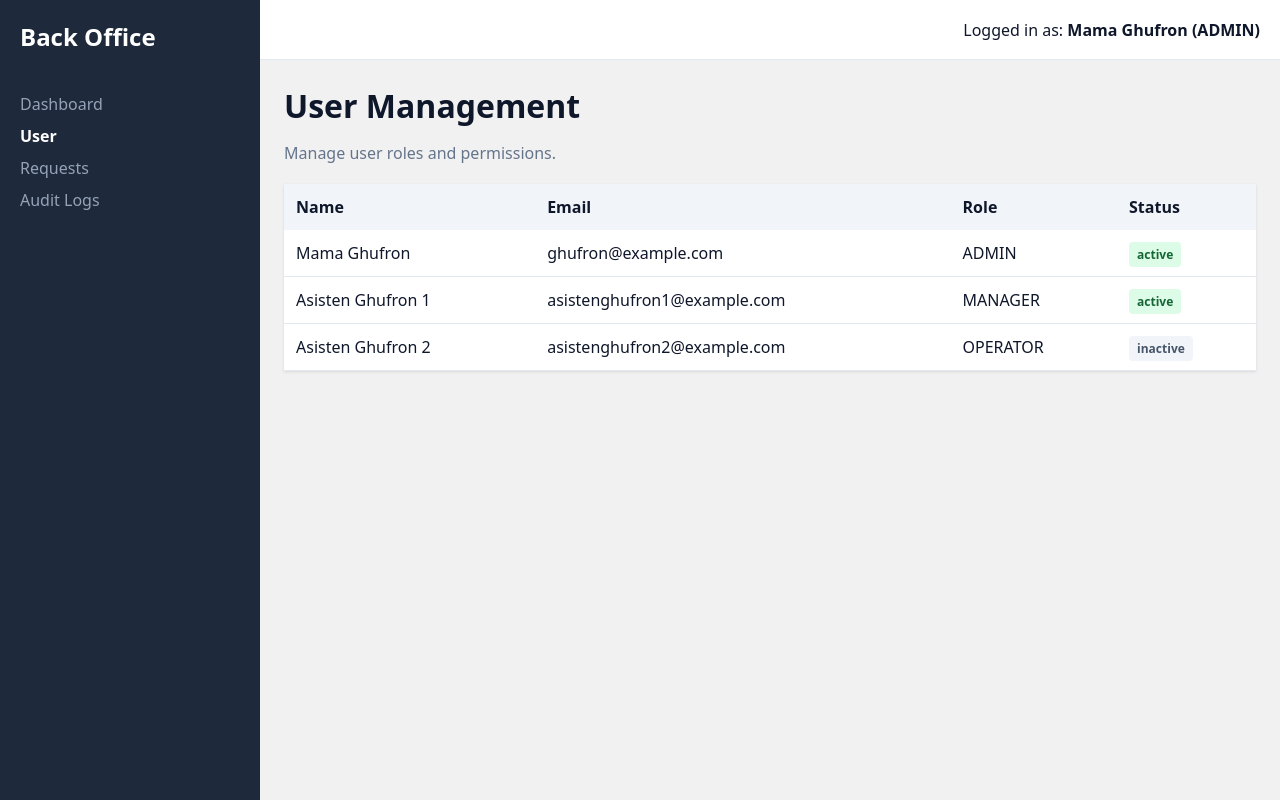
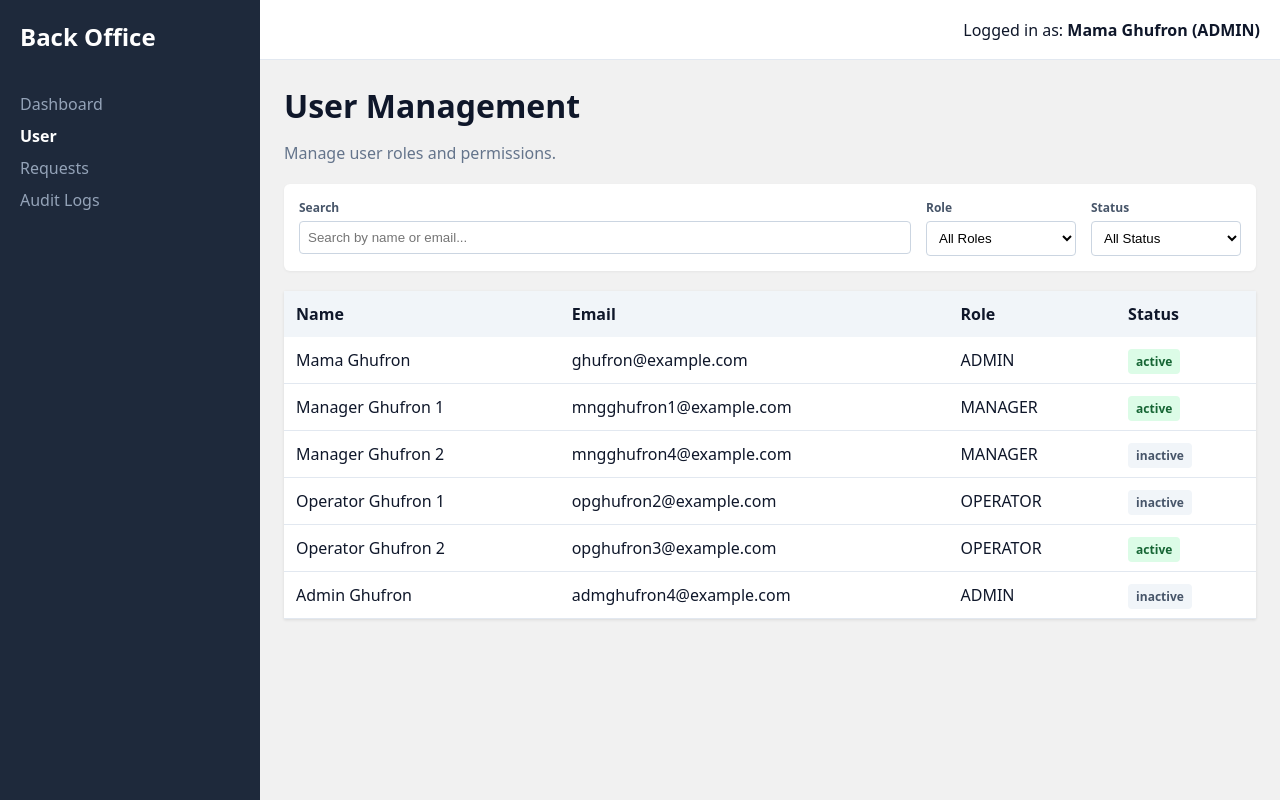
Before and after one commit to Agilbay04/backoffice-capstone, a React (Vite) app: page / in a window 1280 px wide. Built offline with nearby package versions, Linux system fonts and the light colour scheme.

Commit message:
feat(20260518): implement client-side local state filtering for users page

```diff
--- a/src/app/users/page.tsx
+++ b/src/app/users/page.tsx
@@ -1,20 +1,105 @@
+import { useState } from 'react';
 import StatusBadge from '../../common/StatusBadge';
 import type { User } from '../../types/domain';
+import type { UserListQuery } from './_types/user-list-query';
+import { USER_QUERY_DEFAULTS } from './_const/user-query-defaults';
 
 const MOCK_USERS: User[] = [
   { id: '1', name: 'Mama Ghufron', email: 'ghufron@example.com', role: 'admin', status: 'active', createdAt: '2026-05-15' },
-  { id: '2', name: 'Asisten Ghufron 1', email: 'asistenghufron1@example.com', role: 'manager', status: 'active', createdAt: '2026-05-16' },
-  { id: '3', name: 'Asisten Ghufron 2', email: 'asistenghufron2@example.com', role: 'operator', status: 'inactive', createdAt: '2026-05-17' },
+  { id: '2', name: 'Manager Ghufron 1', email: 'mngghufron1@example.com', role: 'manager', status: 'active', createdAt: '2026-05-16' },
+  { id: '3', name: 'Manager Ghufron 2', email: 'mngghufron4@example.com', role: 'manager', status: 'inactive', createdAt: '2026-05-19' },
+  { id: '4', name: 'Operator Ghufron 1', email: 'opghufron2@example.com', role: 'operator', status: 'inactive', createdAt: '2026-05-17' },
+  { id: '5', name: 'Operator Ghufron 2', email: 'opghufron3@example.com', role: 'operator', status: 'active', createdAt: '2026-05-18' },
+  { id: '6', name: 'Admin Ghufron', email: 'admghufron4@example.com', role: 'admin', status: 'inactive', createdAt: '2026-05-19' }
 ];
 
 export default function UsersPage() {
-  return (
-    <main>
+  const [filters, setFilters] = useState<UserListQuery>(USER_QUERY_DEFAULTS);
+
+  const handleFilterChange = (key: keyof UserListQuery, value: string | number) => {
+    setFilters((prev) => ({
+      ...prev,
+      [key]: value,
+      page: 1
+    }));
+  };
+
+  const filteredUsers = MOCK_USERS.filter((user) => {
+    const searchMatch = filters.search
+      ? user.name.toLowerCase().includes(filters.search.toLowerCase())
+      || user.email.toLowerCase().includes(filters.search.toLowerCase())
+      : true;
+
+    const roleMatch = filters.role && filters.role !== 'all'
+      ? user.role === filters.role
+      : true;
+
+    const statusMatch = filters.status && filters.status !== 'all'
+      ? user.status === filters.status
+      : true;
+
+    return searchMatch && roleMatch && statusMatch;
+  });
+
+  return (<main>
       <div style={{ marginBottom: '20px' }}>
         <h1>User Management</h1>
         <p style={{ color: '#64748b', marginTop: '15px' }}>Manage user roles and permissions.</p>
       </div>
 
+      {/* LOCAL STATE TRIGGERS */}
+      <section style={{
+        display: 'flex',
+        gap: '15px',
+        marginBottom: '20px',
+        padding: '15px',
+        backgroundColor: '#ffffff',
+        borderRadius: '6px',
+        boxShadow: '0 1px 3px rgba(0,0,0,0.05)'
+      }}>
+        {/* Input Search */}
+        <div style={{ display: 'flex', flexDirection: 'column', gap: '5px', flex: 1 }}>
+          <label style={{ fontSize: '12px', fontWeight: 'bold', color: '#475569' }}>Search</label>
+          <input
+            type="text"
+            placeholder="Search by name or email..."
+            value={filters.search}
+            onChange={(e) => handleFilterChange('search', e.target.value)}
+            style={{ padding: '8px', borderRadius: '4px', border: '1px solid #cbd5e1' }}
+          />
+        </div>
+
+        {/* Dropdown Role */}
+        <div style={{ display: 'flex', flexDirection: 'column', gap: '5px', width: '150px' }}>
+          <label style={{ fontSize: '12px', fontWeight: 'bold', color: '#475569' }}>Role</label>
+          <select
+            value={filters.role}
+            onChange={(e) => handleFilterChange('role', e.target.value)}
+            style={{ padding: '8px', borderRadius: '4px', border: '1px solid #cbd5e1', background: '#fff' }}
+          >
+            <option value="all">All Roles</option>
+            <option value="admin">ADMIN</option>
+            <option value="manager">MANAGER</option>
+            <option value="operator">OPERATOR</option>
+          </select>
+        </div>
+
+        {/* Dropdown Status */}
+        <div style={{ display: 'flex', flexDirection: 'column', gap: '5px', width: '150px' }}>
+          <label style={{ fontSize: '12px', fontWeight: 'bold', color: '#475569' }}>Status</label>
+          <select
+            value={filters.status}
+            onChange={(e) => handleFilterChange('status', e.target.value)}
+            style={{ padding: '8px', borderRadius: '4px', border: '1px solid #cbd5e1', background: '#fff' }}
+          >
+            <option value="all">All Status</option>
+            <option value="active">ACTIVE</option>
+            <option value="inactive">INACTIVE</option>
+          </select>
+        </div>
+      </section>
+
+      {/* TABEL USERS */}
       <table style={{ width: '100%', borderCollapse: 'collapse', backgroundColor: '#ffffff', boxShadow: '0 1px 3px rgba(0,0,0,0.1)' }}>
         <thead>
           <tr style={{ backgroundColor: '#f1f5f9', textAlign: 'left' }}>
@@ -25,7 +110,8 @@ export default function UsersPage() {
           </tr>
         </thead>
         <tbody>
-          {MOCK_USERS.map((user) => (
+          {filteredUsers.length > 0 ? (
+            filteredUsers.map((user) => (
               <tr key={user.id} style={{ borderBottom: '1px solid #e2e8f0' }}>
                 <td style={{ padding: '12px' }}>{user.name}</td>
                 <td style={{ padding: '12px' }}>{user.email}</td>
@@ -34,7 +120,14 @@ export default function UsersPage() {
                   <StatusBadge status={user.status} />
                 </td>
               </tr>
-          ))}
+            ))
+          ) : (
+            <tr>
+              <td colSpan={4} style={{ padding: '20px', textAlign: 'center', color: '#64748b' }}>
+                No users found.
+              </td>
+            </tr>
+          )}
         </tbody>
       </table>
     </main>
```
Also changed, not shown: 1 other file (tests, documents, lock files or other folders). Lines whose indentation alone changed are shown as unchanged.
